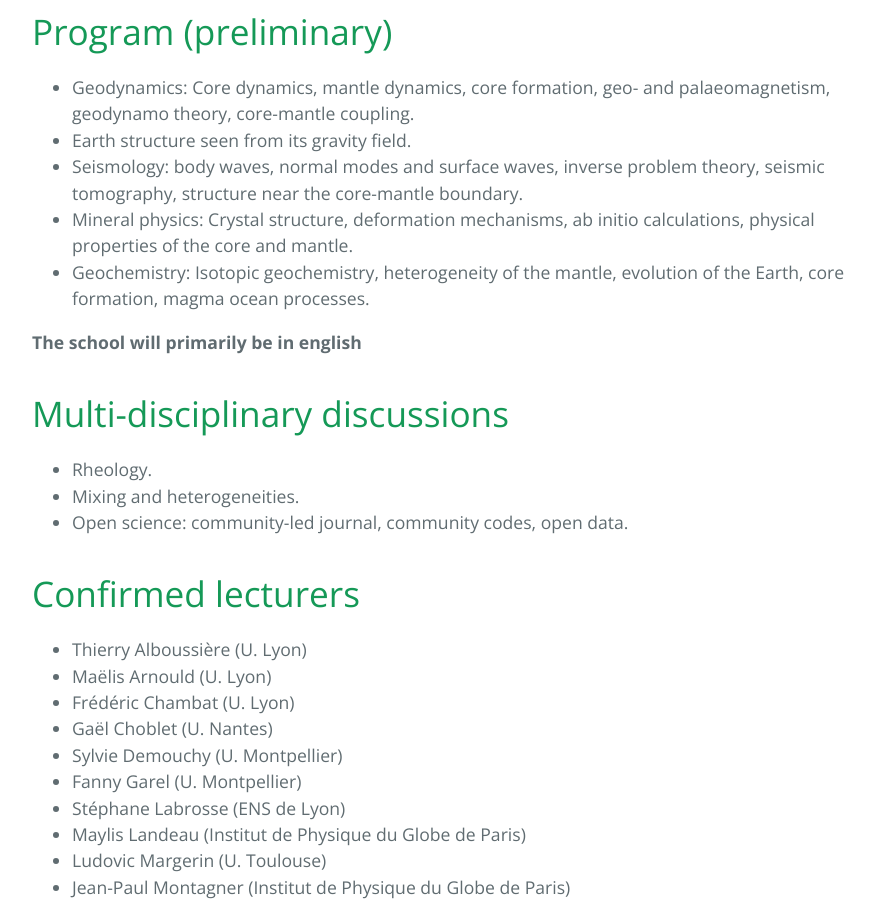
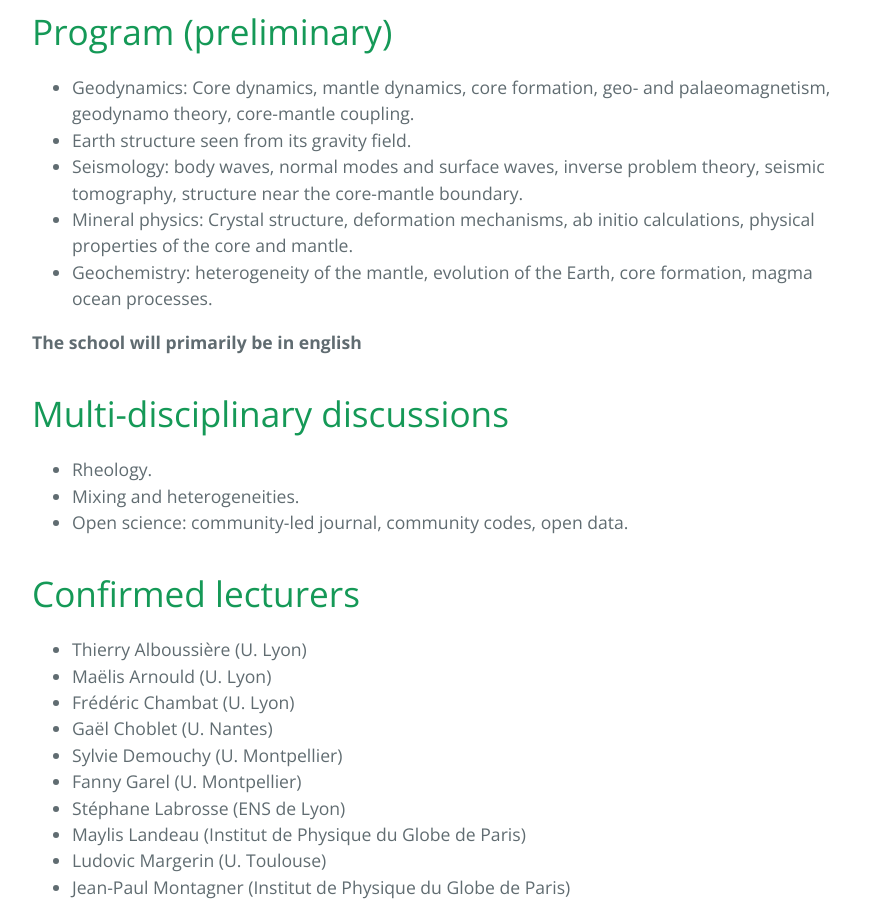
Before and after one commit to GeophysicsHouches2021/GeophysicsHouches2021.github.io, a Jekyll site: the page built from index.md, in a window 1280 px wide and 900 px high, scrolled down 525 px. Shown: the whole window, without its empty margins (192-1067 px from the left). Built offline with Jekyll 4.4.1, drawn with Linux system fonts in a browser that asks for light colours.

Commit message:
updates program

```diff
--- a/index.md
+++ b/index.md
@@ -15,7 +15,7 @@ students and young researchers.
 * Earth structure seen from its gravity field.
 * Seismology: body waves, normal modes and surface waves, inverse problem theory, seismic tomography, structure near the core-mantle boundary.
 * Mineral physics: Crystal structure, deformation mechanisms, ab initio calculations, physical properties of the core and mantle.
-* Geochemistry: Isotopic geochemistry, heterogeneity of the mantle, evolution of the Earth, core formation, magma ocean processes.
+* Geochemistry: heterogeneity of the mantle, evolution of the Earth, core formation, magma ocean processes.
 
 **The school will primarily be in english**
 
```
Also changed, not shown: 2 other files.
